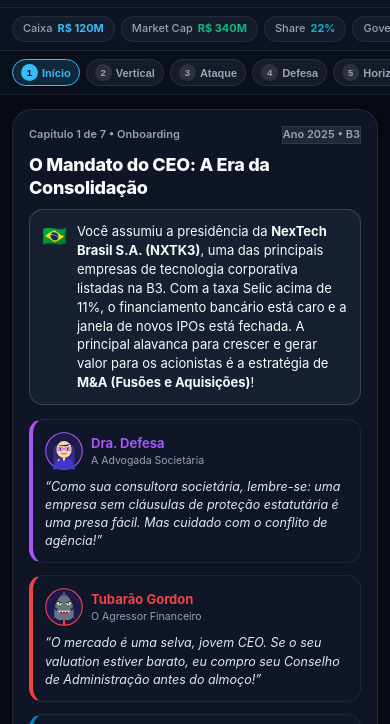
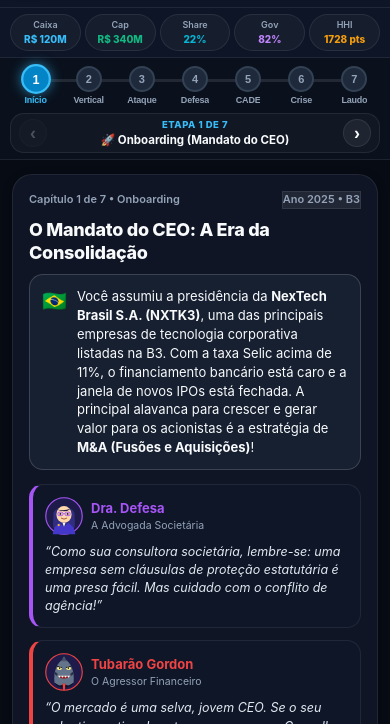
Before and after one commit to ramaandrade/anim-mna, a website with bundled scripts: page index.html in a window 390 px wide. Shown: the part 51-775 px from the top of the page. Built offline with nearby package versions, Linux system fonts and the light colour scheme.

Commit message:
feat: responsive 7-step grid stepper with full visibility, progress track and nav arrows

```diff
--- a/css/main.css
+++ b/css/main.css
@@ -193,9 +193,10 @@
 .mobile-top-strip {
   display: flex;
   align-items: center;
-  gap: 6px;
-  padding: 8px 12px;
-  background: rgba(15, 23, 42, 0.7);
+  justify-content: space-between;
+  gap: 4px;
+  padding: 6px 10px;
+  background: rgba(15, 23, 42, 0.85);
   border-bottom: 1px solid var(--border-color);
   overflow-x: auto;
   scrollbar-width: none;
@@ -205,23 +206,38 @@
 }
 
 .m-strip-pill {
-  flex: 0 0 auto;
+  flex: 1 1 0;
+  min-width: 0;
   background: rgba(255, 255, 255, 0.04);
   border: 1px solid var(--border-color);
   border-radius: var(--radius-full);
-  padding: 4px 10px;
+  padding: 3px 5px;
   display: flex;
+  flex-direction: column;
   align-items: center;
-  gap: 5px;
-  font-size: 11px;
+  justify-content: center;
+  gap: 1px;
+  font-size: 10px;
+  text-align: center;
+}
+@media (min-width: 400px) {
+  .m-strip-pill {
+    flex-direction: row;
+    gap: 4px;
+    padding: 3px 8px;
+    font-size: 10.5px;
+  }
 }
 .strip-lbl {
   color: var(--text-muted);
-  font-weight: 500;
+  font-size: 9px;
+  font-weight: 600;
 }
 .strip-val {
-  font-weight: 700;
+  font-weight: 800;
   color: var(--text-main);
+  font-size: 10px;
+  white-space: nowrap;
 }
 
 .m-strip-pill.blue .strip-val { color: #38bdf8; }
@@ -235,66 +251,177 @@
 /* Barra de Progresso Mobile da Jornada (Stepper) */
 .stepper-nav {
   display: flex;
-  align-items: center;
-  justify-content: space-between;
-  padding: 8px 12px;
-  background: rgba(11, 17, 30, 0.85);
+  flex-direction: column;
+  padding: 8px 10px 6px 10px;
+  background: rgba(11, 17, 30, 0.95);
   border-bottom: 1px solid var(--border-color);
-  overflow-x: auto;
-  gap: 6px;
-  scrollbar-width: none;
-}
-.stepper-nav::-webkit-scrollbar {
-  display: none;
+  gap: 8px;
 }
 
-.step-dot-btn {
-  flex: 0 0 auto;
-  background: rgba(255, 255, 255, 0.05);
-  border: 1px solid var(--border-color);
+.stepper-track-wrap {
+  position: relative;
+  width: 100%;
+}
+
+.stepper-progress-line-bg {
+  position: absolute;
+  top: 13px;
+  left: 6%;
+  right: 6%;
+  height: 3px;
+  background: rgba(255, 255, 255, 0.1);
   border-radius: var(--radius-full);
-  padding: 4px 8px;
+  z-index: 1;
+}
+
+.stepper-progress-line-fill {
+  height: 100%;
+  background: linear-gradient(90deg, #10b981, #38bdf8);
+  border-radius: var(--radius-full);
+  transition: width 0.35s ease;
+}
+
+.stepper-items-grid {
+  display: grid;
+  grid-template-columns: repeat(7, 1fr);
+  gap: 2px;
+  position: relative;
+  z-index: 2;
+  width: 100%;
+}
+
+.step-grid-btn {
+  background: transparent;
+  border: none;
   display: flex;
+  flex-direction: column;
   align-items: center;
-  gap: 4px;
+  justify-content: center;
+  gap: 3px;
+  cursor: pointer;
+  padding: 0;
   color: var(--text-muted);
-  cursor: pointer;
-  font-size: 11px;
-  transition: all 0.15s ease;
+  transition: all 0.2s ease;
+  min-width: 0;
 }
-.step-num {
-  width: 17px;
-  height: 17px;
+
+.step-grid-btn:active {
+  transform: scale(0.92);
+}
+
+.step-circle {
+  width: 26px;
+  height: 26px;
   border-radius: var(--radius-full);
-  background: rgba(255, 255, 255, 0.1);
+  background: #1e293b;
+  border: 2px solid #334155;
   display: flex;
   align-items: center;
   justify-content: center;
-  font-size: 9.5px;
-  font-weight: 700;
-}
-.step-label {
-  font-weight: 600;
+  font-size: 11px;
+  font-weight: 800;
+  color: var(--text-muted);
+  transition: all 0.25s ease;
 }
 
-.step-dot-btn.active {
-  background: rgba(56, 189, 248, 0.15);
-  border-color: #38bdf8;
-  color: #38bdf8;
-}
-.step-dot-btn.active .step-num {
-  background: #38bdf8;
-  color: #030712;
+.step-mini-text {
+  font-size: 9px;
+  font-weight: 700;
+  letter-spacing: -0.2px;
+  white-space: nowrap;
+  overflow: hidden;
+  text-overflow: ellipsis;
+  max-width: 100%;
+  text-align: center;
 }
 
-.step-dot-btn.completed {
-  background: rgba(16, 185, 129, 0.12);
-  border-color: rgba(16, 185, 129, 0.4);
+/* Estado Ativo (Etapa Atual) */
+.step-grid-btn.active .step-circle {
+  background: #0284c7;
+  border-color: #38bdf8;
+  color: #ffffff;
+  box-shadow: 0 0 10px rgba(56, 189, 248, 0.6);
+  transform: scale(1.15);
+}
+
+.step-grid-btn.active .step-mini-text {
+  color: #38bdf8;
+  font-weight: 800;
+}
+
+/* Estado Concluído */
+.step-grid-btn.completed .step-circle {
+  background: #065f46;
+  border-color: #10b981;
+  color: #ffffff;
+}
+
+.step-grid-btn.completed .step-mini-text {
   color: #10b981;
 }
-.step-dot-btn.completed .step-num {
-  background: #10b981;
-  color: #030712;
+
+/* Header com Título da Etapa e Setas < e > */
+.stepper-current-header {
+  display: flex;
+  align-items: center;
+  justify-content: space-between;
+  background: rgba(255, 255, 255, 0.03);
+  border: 1px solid var(--border-color);
+  border-radius: var(--radius-md);
+  padding: 4px 8px;
+}
+
+.step-nav-arrow {
+  width: 28px;
+  height: 28px;
+  border-radius: var(--radius-full);
+  background: rgba(255, 255, 255, 0.06);
+  border: 1px solid var(--border-color);
+  color: var(--text-main);
+  font-size: 18px;
+  font-weight: 800;
+  display: flex;
+  align-items: center;
+  justify-content: center;
+  cursor: pointer;
+  transition: all 0.15s ease;
+}
+
+.step-nav-arrow:disabled {
+  opacity: 0.25;
+  cursor: not-allowed;
+}
+
+.step-nav-arrow:not(:disabled):active {
+  transform: scale(0.9);
+  background: rgba(56, 189, 248, 0.2);
+}
+
+.step-title-center {
+  display: flex;
+  flex-direction: column;
+  align-items: center;
+  text-align: center;
+  overflow: hidden;
+  padding: 0 6px;
+}
+
+.step-counter-tag {
+  font-size: 9.5px;
+  color: #38bdf8;
+  font-weight: 800;
+  text-transform: uppercase;
+  letter-spacing: 0.5px;
+}
+
+.step-full-name {
+  font-size: 11.5px;
+  color: var(--text-main);
+  font-weight: 700;
+  white-space: nowrap;
+  overflow: hidden;
+  text-overflow: ellipsis;
+  max-width: 250px;
 }
 
 /* Área Principal de Conteúdo */
--- a/js/ui.js
+++ b/js/ui.js
@@ -158,7 +158,7 @@
         <span class="strip-val">${isBroke ? '⚠️ ' : ''}R$ ${s.cash}M</span>
       </div>
       <div class="m-strip-pill green" title="Valor de Mercado da Empresa (Market Cap)">
-        <span class="strip-lbl">Market Cap</span>
+        <span class="strip-lbl">Cap</span>
         <span class="strip-val">R$ ${s.marketCap}M</span>
       </div>
       <div class="m-strip-pill cyan" title="Participação no Setor B2B">
@@ -166,11 +166,11 @@
         <span class="strip-val">${s.marketShare}%</span>
       </div>
       <div class="m-strip-pill purple" title="Índice de Governança Corporativa e Alinhamento">
-        <span class="strip-lbl">Governança</span>
+        <span class="strip-lbl">Gov</span>
         <span class="strip-val">${s.governanceScore}%</span>
       </div>
       <div class="m-strip-pill ${hhiClass}" title="Concentração Antitruste do CADE">
-        <span class="strip-lbl">HHI Mercado</span>
+        <span class="strip-lbl">HHI</span>
         <span class="strip-val">${currentHHI} pts</span>
       </div>
     `;
@@ -178,35 +178,88 @@
 
   renderStepper(currentChapter) {
     const chapters = [
-      { num: 1, label: 'Início', icon: '🚀' },
-      { num: 2, label: 'Vertical', icon: '⛓️' },
-      { num: 3, label: 'Ataque', icon: '🦈' },
-      { num: 4, label: 'Defesa', icon: '🛡️' },
-      { num: 5, label: 'Horizontal & CADE', icon: '⚖️' },
-      { num: 6, label: 'Crise & Selic', icon: '🚨' },
-      { num: 7, label: 'Laudo', icon: '📋' }
+      { num: 1, shortLabel: 'Início', fullName: 'Onboarding (Mandato do CEO)', icon: '🚀' },
+      { num: 2, shortLabel: 'Vertical', fullName: 'Fusão Vertical (Cadeia & Nuvem)', icon: '⛓️' },
+      { num: 3, shortLabel: 'Ataque', fullName: 'Ataque Hostil do Tubarão Gordon', icon: '🦈' },
+      { num: 4, shortLabel: 'Defesa', fullName: 'O Dilema da Dra. Defesa', icon: '🛡️' },
+      { num: 5, shortLabel: 'CADE', fullName: 'Fusão Horizontal & O CADE', icon: '⚖️' },
+      { num: 6, shortLabel: 'Crise', fullName: 'Crise, Selic & Caso Sadia', icon: '🚨' },
+      { num: 7, shortLabel: 'Laudo', fullName: 'Laudo de Eficiência & Governança', icon: '📋' }
     ];
 
-    this.stepperNav.innerHTML = chapters.map(ch => {
-      const isCurrent = ch.num === currentChapter;
-      const isPast = ch.num < currentChapter;
-      const statusClass = isCurrent ? 'active' : isPast ? 'completed' : '';
-
-      return `
-        <button class="step-dot-btn ${statusClass}" data-step="${ch.num}" title="Capítulo ${ch.num}: ${ch.label}">
-          <span class="step-num">${isPast ? '✓' : ch.num}</span>
-          <span class="step-label">${ch.label}</span>
+    const currentObj = chapters.find(c => c.num === currentChapter) || chapters[0];
+    const progressPercent = Math.round(((currentChapter - 1) / (chapters.length - 1)) * 100);
+
+    this.stepperNav.innerHTML = `
+      <div class="stepper-track-wrap">
+        <!-- Linha de Progresso conectando todas as 7 etapas -->
+        <div class="stepper-progress-line-bg">
+          <div class="stepper-progress-line-fill" style="width: ${progressPercent}%"></div>
+        </div>
+
+        <!-- Grade responsiva com todas as 7 etapas 100% visíveis -->
+        <div class="stepper-items-grid">
+          ${chapters.map(ch => {
+            const isCurrent = ch.num === currentChapter;
+            const isPast = ch.num < currentChapter;
+            const statusClass = isCurrent ? 'active' : isPast ? 'completed' : '';
+
+            return `
+              <button class="step-grid-btn ${statusClass}" data-step="${ch.num}" title="Etapa ${ch.num}: ${ch.fullName}">
+                <div class="step-circle">
+                  ${isPast ? '✓' : ch.num}
+                </div>
+                <span class="step-mini-text">${ch.shortLabel}</span>
+              </button>
+            `;
+          }).join('')}
+        </div>
+      </div>
+
+      <!-- Barra de Controle e Título da Etapa Atual -->
+      <div class="stepper-current-header">
+        <button class="step-nav-arrow" id="btn-step-prev" ${currentChapter <= 1 ? 'disabled' : ''} title="Etapa Anterior">
+          ‹
         </button>
-      `;
-    }).join('');
-
-    this.stepperNav.querySelectorAll('.step-dot-btn').forEach(btn => {
+        <div class="step-title-center">
+          <span class="step-counter-tag">Etapa ${currentChapter} de 7</span>
+          <strong class="step-full-name">${currentObj.icon} ${currentObj.fullName}</strong>
+        </div>
+        <button class="step-nav-arrow" id="btn-step-next" ${currentChapter >= 7 ? 'disabled' : ''} title="Próxima Etapa">
+          ›
+        </button>
+      </div>
+    `;
+
+    // Click nos passos individuais
+    this.stepperNav.querySelectorAll('.step-grid-btn').forEach(btn => {
       btn.addEventListener('click', () => {
         Sound.playClick();
         const step = Number(btn.dataset.step);
         StateManager.setChapter(step);
       });
     });
+
+    // Setas de navegação anterior/próxima
+    const prevBtn = document.getElementById('btn-step-prev');
+    if (prevBtn) {
+      prevBtn.addEventListener('click', () => {
+        if (currentChapter > 1) {
+          Sound.playClick();
+          StateManager.setChapter(currentChapter - 1);
+        }
+      });
+    }
+
+    const nextBtn = document.getElementById('btn-step-next');
+    if (nextBtn) {
+      nextBtn.addEventListener('click', () => {
+        if (currentChapter < 7) {
+          Sound.playClick();
+          StateManager.setChapter(currentChapter + 1);
+        }
+      });
+    }
   }
 
   /* ========================================================
--- a/sw.js
+++ b/sw.js
@@ -3,7 +3,7 @@
  * Service Worker para funcionamento 100% Offline do AnimM&A (PWA)
  */
 
-const CACHE_NAME = 'anim-mna-v1.0.1';
+const CACHE_NAME = 'anim-mna-v1.0.2';
 
 const ASSETS_TO_CACHE = [
   './',
```
